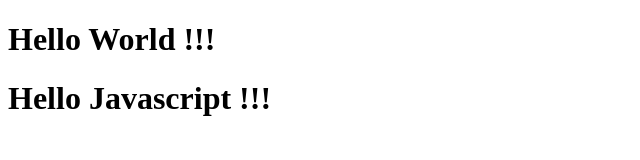
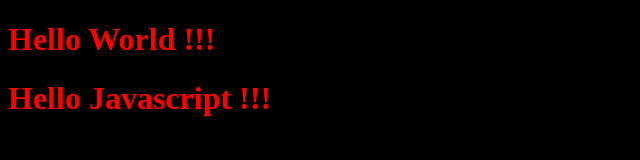
Before and after one commit to jackpencwby/practice-git, a plain HTML site: page index.html in a window 1280 px wide. Shown: the whole page, without its empty margins (0-640 px from the left). Drawn offline with Linux system fonts and the light colour scheme.

Commit message:
version 3

```diff
--- a/index.html
+++ b/index.html
@@ -4,6 +4,7 @@
   <meta charset="UTF-8">
   <meta name="viewport" content="width=device-width, initial-scale=1.0">
   <title>Document</title>
+  <link rel="stylesheet" href="style.css">
 </head>
 <body>
   <h1>Hello World !!!</h1>
--- a/style.css
+++ b/style.css
@@ -0,0 +1,7 @@
+html,body {
+    background-color: black;
+}
+
+h1 {
+    color: red;
+}
```
